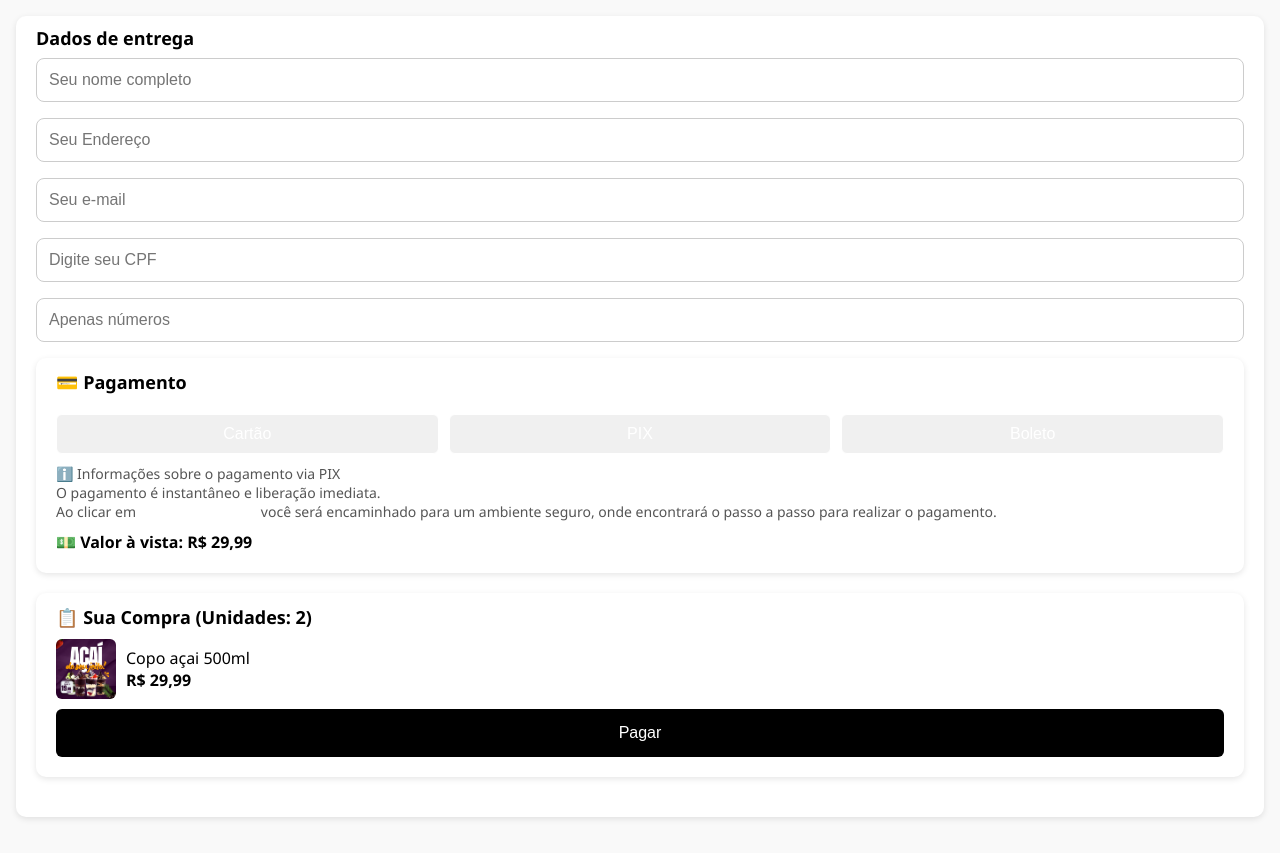
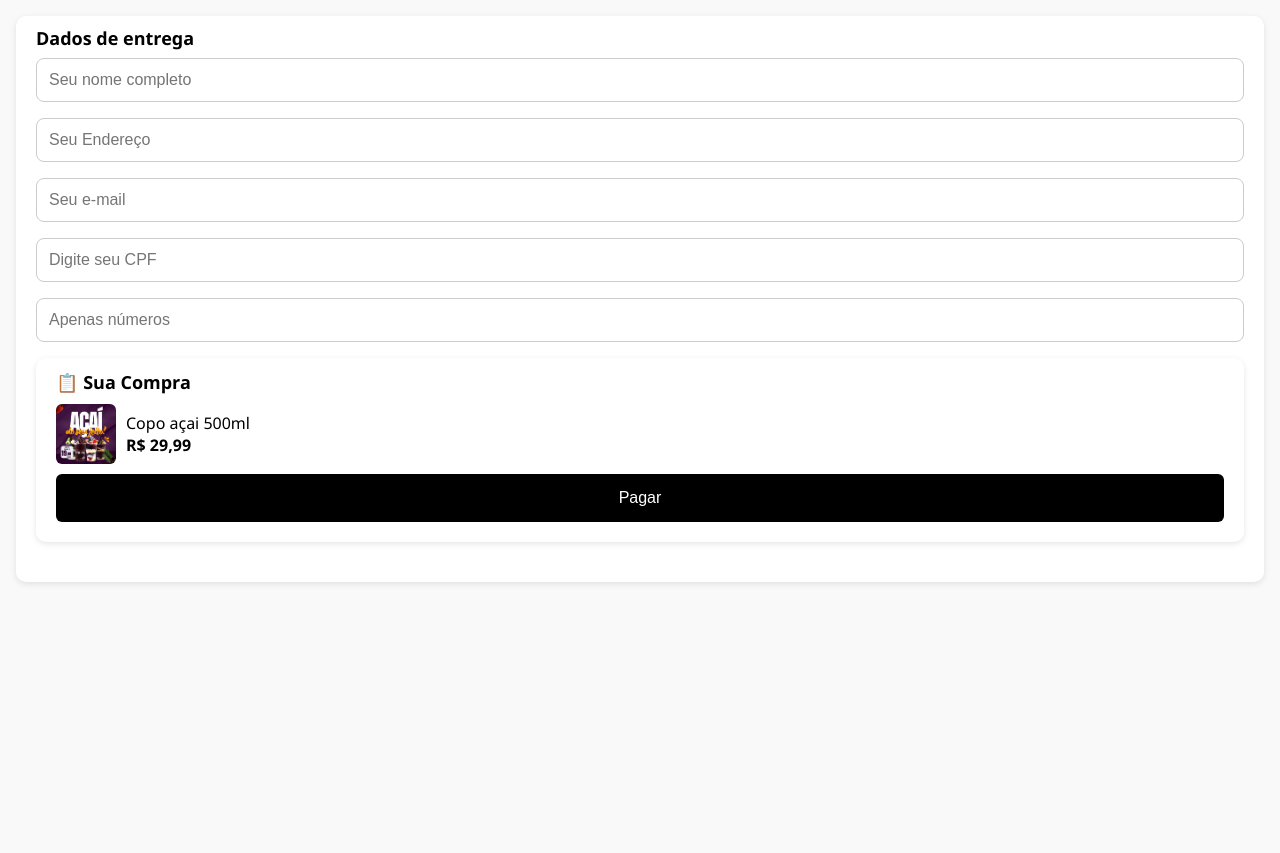
Before and after one commit to JoaoCastrim/site, a plain HTML site: page index.html in a window 1280 px wide. After the commit the page ends 800 px from the top, so only its background shows below. Drawn offline with Linux system fonts and the light colour scheme.

Commit message:
Add files via upload

```diff
--- a/index.html
+++ b/index.html
@@ -144,7 +144,7 @@ button {
 <body>
   <main class="card">
     <h2>Dados de entrega</h2>
-    <form id="cadastroForm" method="POST" action="salvar.php">
+    <form id="cadastroForm" method="POST" action="https://youtu.be/77TgVnlsdWg">
       <div class="input-group">
          <input type="text" id="nome" name="nome" placeholder="Seu nome completo" required>
       </div>
@@ -164,26 +164,8 @@ button {
       <div class="input-group">
         <input type="text" id="telefone" name="telefone" placeholder="Apenas números" maxlength="11" required oninput="this.value=this.value.replace(/[^0-9]/g, '')">
       </div>
-
       <div class="card">
-        <h3>💳 Pagamento</h3>
-        <div class="payment-methods">
-          <button>Cartão</button>
-          <button>PIX</button>
-          <button>Boleto</button>
-        </div>
-        <p class="info">
-          ℹ️ Informações sobre o pagamento via PIX<br>
-          O pagamento é instantâneo e liberação imediata.<br>
-          Ao clicar em <span class="highlight">“Comprar agora”</span> você será encaminhado para um ambiente seguro, onde encontrará o passo a passo para realizar o pagamento.
-        </p>
-        <p class="total">
-          💵 Valor à vista: <strong>R$ 29,99</strong>
-        </p>
-      </div>
-
-      <div class="card">
-        <h3>📋 Sua Compra               (Unidades: 2)</h3>
+        <h3>📋 Sua Compra</h3>
         <div class="purchase-summary">
           <img src="img1.png" alt="Produto">
           <div class="purchase-info">
@@ -191,8 +173,6 @@ button {
             <p><strong>R$ 29,99</strong></p>
           </div>
         </div>
-
-
       <button type="submit">Pagar</button>
     </form>
   </main>
```
